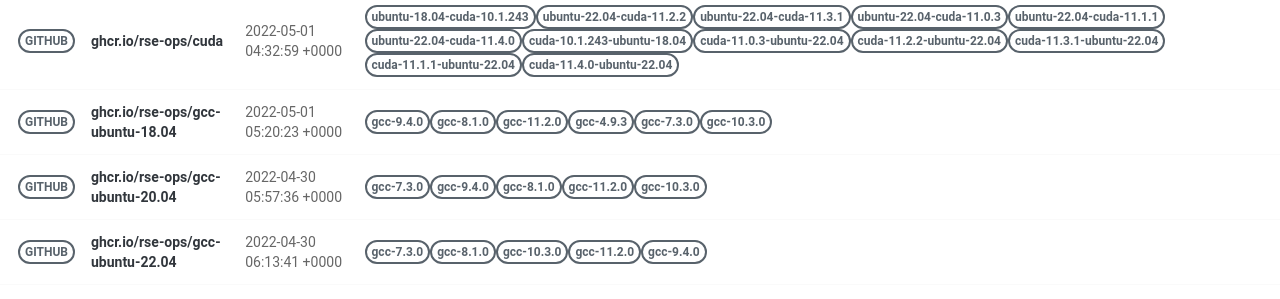
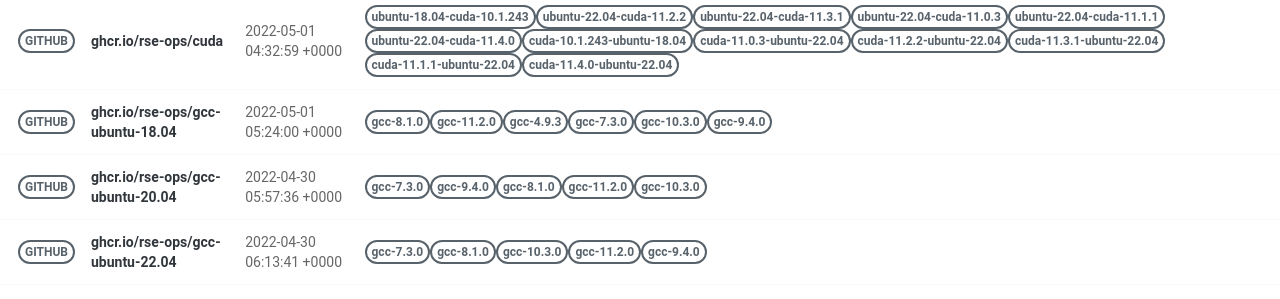
Before and after one commit to rse-ops/docker-images, a Jekyll site: the page built from pages/index.md, in a window 1280 px wide. Shown: the part 502-801 px from the top of the page. Built offline with Jekyll 4.4.1, drawn with Linux system fonts in a browser that asks for light colours; nearby versions of some CDN libraries.

Commit message:
Automated push to update library 2022-05-01

```diff
--- a/_library/ghcr.io-rse-ops-gcc-ubuntu-18.04.md
+++ b/_library/ghcr.io-rse-ops-gcc-ubuntu-18.04.md
@@ -1,14 +1,11 @@
 ---
 layout: container
 name: ghcr.io/rse-ops/gcc-ubuntu-18.04
-updated_at: 2022-05-01 05:20:23.144177
+updated_at: 2022-05-01 05:24:00.040043
 
 
 container_url: https://github.com/orgs/rse-ops/packages/container/package/gcc-ubuntu-18.04
 versions:
- - tag: gcc-9.4.0
-   dockerfile: https://github.com/rse-ops/docker-images/blob/main/ubuntu/gcc/Dockerfile
-   manifest: https://crane.ggcr.dev/manifest/ghcr.io/rse-ops/gcc-ubuntu-18.04:gcc-9.4.0
  - tag: gcc-8.1.0
    dockerfile: https://github.com/rse-ops/docker-images/blob/main/ubuntu/gcc/Dockerfile
    manifest: https://crane.ggcr.dev/manifest/ghcr.io/rse-ops/gcc-ubuntu-18.04:gcc-8.1.0
```
Also changed, not shown: other parts of _library/ghcr.io-rse-ops-gcc-ubuntu-18.04.md (+3 -0 lines).
